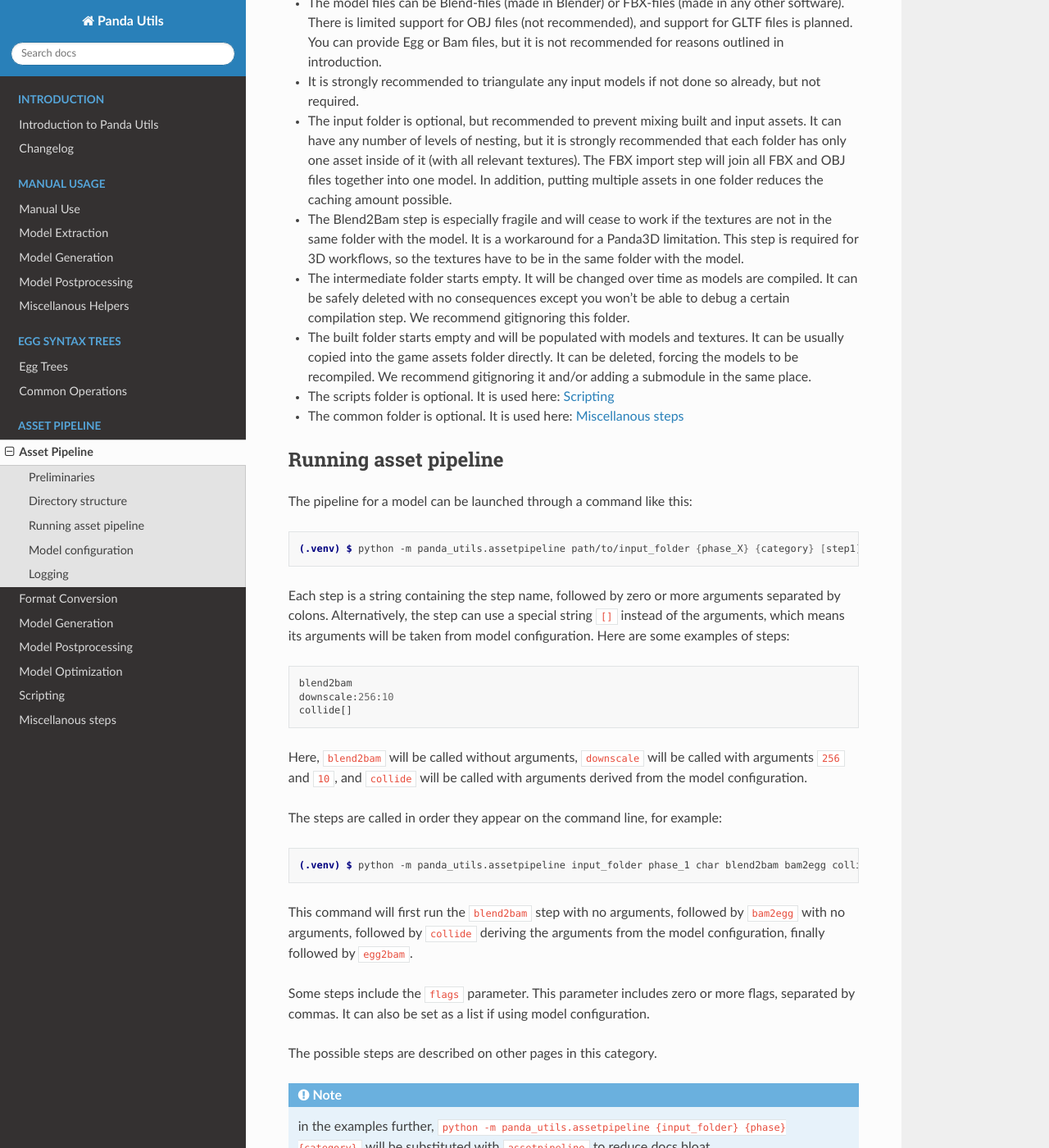
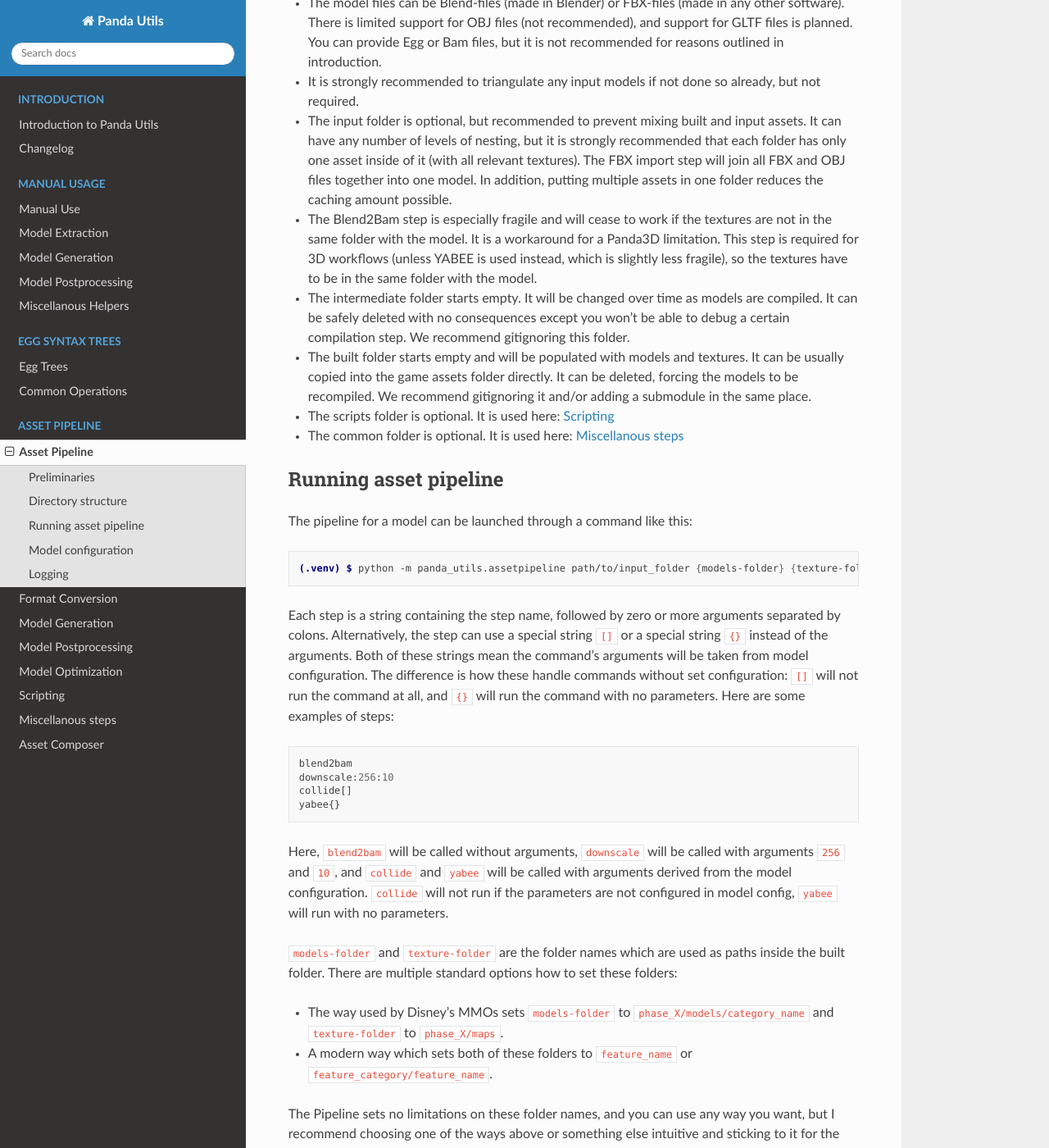
Before and after one commit to Toontown-Event-Horizon/panda-utils-docs, a Sphinx documentation site: the page built from source/asset-pipeline/introduction.rst, in a window 1280 px wide and 1400 px high, scrolled down 1278 px. Shown: the whole window at 82% size. Built offline with Sphinx 7.4.7 and the Read the Docs theme 2.0.0, drawn with Linux system fonts in a browser that asks for light colours; some of the changed text lies outside the part shown.

Commit message:
updated documentation for 1.5.2b1

```diff
--- a/source/asset-pipeline/introduction.rst
+++ b/source/asset-pipeline/introduction.rst
@@ -68,7 +68,8 @@ Some notes about this structure:
   inside of it (with all relevant textures). The FBX import step will join all FBX and OBJ files together
   into one model. In addition, putting multiple assets in one folder reduces the caching amount possible.
 * The Blend2Bam step is especially fragile and will cease to work if the textures are not in the same folder
-  with the model. It is a workaround for a Panda3D limitation. This step is required for 3D workflows,
+  with the model. It is a workaround for a Panda3D limitation. This step is required for 3D workflows
+  (unless YABEE is used instead, which is slightly less fragile),
   so the textures have to be in the same folder with the model.
 * The intermediate folder starts empty. It will be changed over time as models are compiled. It can be
   safely deleted with no consequences except you won't be able to debug a certain compilation step.
@@ -86,20 +87,35 @@ The pipeline for a model can be launched through a command like this:
 
 .. code-block:: console
 
-   (.venv) $ python -m panda_utils.assetpipeline path/to/input_folder {phase_X} {category} [step1] [step2] [...]
+   (.venv) $ python -m panda_utils.assetpipeline path/to/input_folder {models-folder} {texture-folder} [step1] [step2] [...]
 
 Each step is a string containing the step name, followed by zero or more arguments separated by colons.
-Alternatively, the step can use a special string ``[]`` instead of the arguments, which means
-its arguments will be taken from model configuration. Here are some examples of steps:
+Alternatively, the step can use a special string ``[]`` or a special string ``{}`` instead of the arguments.
+Both of these strings mean the command's arguments will be taken from model configuration.
+The difference is how these handle commands without set configuration:
+``[]`` will not run the command at all, and ``{}`` will run the command with no parameters.
+Here are some examples of steps:
 
 .. code-block::
 
    blend2bam
    downscale:256:10
    collide[]
+   yabee{}
 
 Here, ``blend2bam`` will be called without arguments, ``downscale`` will be called with arguments ``256`` and ``10``,
-and ``collide`` will be called with arguments derived from the model configuration.
+and ``collide`` and ``yabee`` will be called with arguments derived from the model configuration.
+``collide`` will not run if the parameters are not configured in model config, ``yabee`` will run with no parameters.
+
+``models-folder`` and ``texture-folder`` are the folder names which are used as paths inside the built folder.
+There are multiple standard options how to set these folders:
+
+* The way used by Disney's MMOs sets ``models-folder`` to ``phase_X/models/category_name``
+  and ``texture-folder`` to ``phase_X/maps``.
+* A modern way which sets both of these folders to ``feature_name`` or ``feature_category/feature_name``.
+
+The Pipeline sets no limitations on these folder names, and you can use any way you want, but I recommend
+choosing one of the ways above or something else intuitive and sticking to it for the entire project.
 
 The steps are called in order they appear on the command line, for example:
 
@@ -110,7 +126,7 @@ The steps are called in order they appear on the command line, for example:
 This command will first run the ``blend2bam`` step with no arguments,
 followed by ``bam2egg`` with no arguments,
 followed by ``collide`` deriving the arguments from the model configuration,
-finally followed by ``egg2bam``.
+finally followed by ``egg2bam`` with no arguments.
 
 Some steps include the ``flags`` parameter. This parameter includes zero or more flags, separated by commas.
 It can also be set as a list if using model configuration.
@@ -141,9 +157,10 @@ This file is supposed to map to a Python dictionary, and the values can be one o
      - kw1: value3
        kw2: value4
 
-Whenever a ``step_name[]`` step is encountered, it is processed as follows:
+Whenever a ``step_name[]`` step or a ``step_name{}`` step is encountered, it is processed as follows:
 
-* If ``step_name`` is not in the config file, this step does not run at all.
+* If ``step_name`` is not in the config file, this step does not run at all (if it's defined as ``step_name[]``)
+  or is run without any arguments (if it's defined as ``step_name{}``).
 * If ``step_name`` is provided as a string, it is used as the only argument to the step.
   For example, ``step_name1[]`` with the file above is equivalent to ``step_name1:argument_name``.
 * If the step configuration is a list (like ``step_name2`` and ``step_name4`` above), it will run multiple times,
--- a/source/index.rst
+++ b/source/index.rst
@@ -47,6 +47,7 @@ It also includes an implementation of Egg Syntax Tree, which can be used program
    asset-pipeline/model-optimization
    asset-pipeline/scripting
    asset-pipeline/misc
+   asset-pipeline/composer
 
 
 Indices and tables
```
Also changed, not shown: source/asset-pipeline/composer.rst (added, +186 -0 lines), source/asset-pipeline/model-postprocessing.rst (+18 -0 lines), source/changelog.rst (+28 -0 lines), source/introduction.rst (+7 -29 lines), 1 other file.
